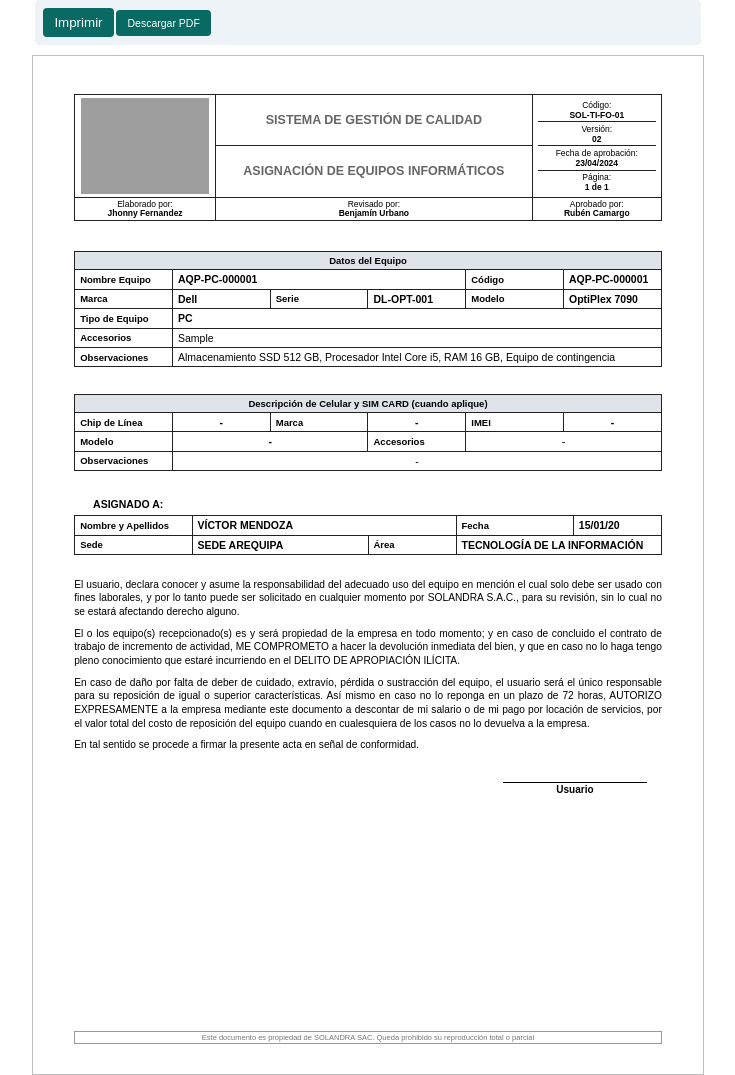
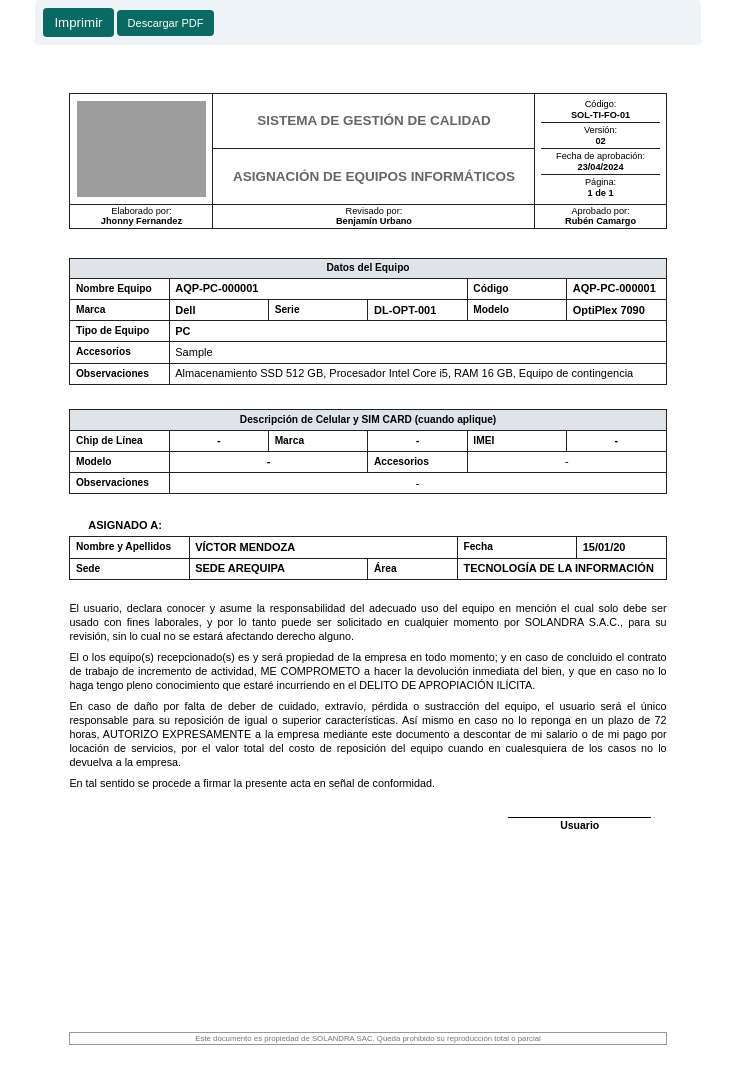
Before and after one commit to milagrosmmms23-bit/sigati_solandra, a PHP site: page /assignments/1/print in a window 1280 px wide. Shown: the whole page, without its empty margins (272-1007 px from the left). Run offline with PHP 8.4, Linux system fonts and the light colour scheme; a user stored in the database is signed in; data comes from the database, SQL or seed files in the repository; tables that the repository leaves empty hold one stand-in row (values such as "Sample post"); grey boxes are pictures that could not be loaded.

Commit message:
Quita borde exterior y agranda formato

```diff
--- a/app/Views/print.php
+++ b/app/Views/print.php
@@ -97,34 +97,34 @@ $assignmentCss = <<<'CSS'
 <style>
 @page{size:A4 portrait;margin:8mm}
 *{box-sizing:border-box}
-body{font-family:Arial,DejaVu Sans,sans-serif;color:#000;font-size:10.5px;margin:0;background:#fff}
+body{font-family:Arial,DejaVu Sans,sans-serif;color:#000;font-size:11px;margin:0;background:#fff}
 .print-actions{max-width:176mm;margin:0 auto 10px;padding:8px;background:#eef3f7;border-radius:4px}
 .print-actions a,.print-actions button{padding:7px 11px;border:0;border-radius:4px;text-decoration:none;background:#086a62;color:white;cursor:pointer}
-.quality-sheet{width:100%;max-width:178mm;min-height:270mm;margin:0 auto;background:#fff;border:1px solid #bfbfbf;padding:10mm 11mm 8mm;position:relative;display:block;overflow:hidden}
+.quality-sheet{width:100%;max-width:178mm;min-height:270mm;margin:0 auto;background:#fff;padding:10mm 10mm 8mm;position:relative;display:block;overflow:hidden}
 .quality-table{width:100%;border-collapse:collapse;table-layout:fixed}
-.quality-table td,.quality-table th{border:1px solid #222;padding:3px 5px;vertical-align:middle;line-height:1.18}
-.quality-header{margin-bottom:8mm}
+.quality-table td,.quality-table th{border:1px solid #222;padding:3.5px 5.5px;vertical-align:middle;line-height:1.2}
+.quality-header{margin-bottom:7.5mm}
 .quality-logo{width:24%;text-align:center;padding:0 4px;overflow:hidden}
 .solandra-logo{width:34mm;max-width:100%;height:auto;display:block;margin:0 auto}
-.quality-title{text-align:center;font-size:12.5px;font-weight:bold;color:#666;letter-spacing:0}
-.quality-subtitle{text-align:center;font-size:12.5px;font-weight:bold;color:#666;letter-spacing:0}
-.quality-meta{width:22%;font-size:8.5px;padding:0;line-height:1.06;text-align:center}
+.quality-title{text-align:center;font-size:13.5px;font-weight:bold;color:#666;letter-spacing:0}
+.quality-subtitle{text-align:center;font-size:13.5px;font-weight:bold;color:#666;letter-spacing:0}
+.quality-meta{width:22%;font-size:9.2px;padding:0;line-height:1.06;text-align:center}
 .quality-meta div{border-bottom:1px solid #222;padding:1.5px 3px;text-align:center}
 .quality-meta div:last-child{border-bottom:0}
-.quality-sign td{font-size:8.5px;height:auto;line-height:1.05;vertical-align:bottom;padding:2px 4px;color:#000;text-align:center}
+.quality-sign td{font-size:9.2px;height:auto;line-height:1.05;vertical-align:bottom;padding:2px 4px;color:#000;text-align:center}
 .quality-sign span{display:block;color:#000;text-decoration:none;text-align:center;font-weight:bold}
-.section-title{background:#dfe4ea;text-align:center;font-weight:bold;font-size:9.5px}
-.field-label{font-weight:bold;width:20%;font-size:9.5px}
+.section-title{background:#dfe4ea;text-align:center;font-weight:bold;font-size:10.2px}
+.field-label{font-weight:bold;width:20%;font-size:10.2px}
 .field-value{font-weight:bold}
 .dash{text-align:center!important}
-.equipment-table{margin-bottom:7mm;font-size:10.5px}
+.equipment-table{margin-bottom:6.5mm;font-size:11px}
 .equipment-table td{height:auto;min-height:0}
 .observations{height:12mm;vertical-align:middle;line-height:1.18}
-.assigned-title{font-weight:bold;margin:6mm 0 1.5mm 5mm;font-size:10.5px}
-.assigned-table{margin-bottom:6mm;font-size:10.5px}
-.legal-text{font-size:10.2px;line-height:1.34;text-align:justify;margin:0 0 2.1mm}
-.signature-line{width:38mm;border-top:1px solid #000;text-align:center;font-weight:bold;margin:8mm 4mm 6mm auto;padding-top:1px;font-size:10px}
-.quality-footer{border:1px solid #999;text-align:center;color:#777;font-size:7.5px;padding:1px;margin:0;position:absolute;left:11mm;right:11mm;bottom:8mm}
+.assigned-title{font-weight:bold;margin:5.5mm 0 1.5mm 5mm;font-size:11px}
+.assigned-table{margin-bottom:5.5mm;font-size:11px}
+.legal-text{font-size:10.8px;line-height:1.3;text-align:justify;margin:0 0 1.9mm}
+.signature-line{width:38mm;border-top:1px solid #000;text-align:center;font-weight:bold;margin:7mm 4mm 6mm auto;padding-top:1px;font-size:10.5px}
+.quality-footer{border:1px solid #999;text-align:center;color:#777;font-size:7.8px;padding:1px;margin:0;position:absolute;left:10mm;right:10mm;bottom:8mm}
 .return-title{text-align:center;font-weight:bold;font-size:14px;margin:8mm 0 4mm}
 .doc-table{width:100%;border-collapse:collapse;margin:4mm 0}
 .doc-table th,.doc-table td{border:1px solid #555;padding:5px;text-align:left;vertical-align:top}
--- a/app/Views/print_layout.php
+++ b/app/Views/print_layout.php
@@ -6,34 +6,34 @@
     <style>
 @page{size:A4 portrait;margin:8mm}
 *{box-sizing:border-box}
-body{font-family:Arial,DejaVu Sans,sans-serif;color:#000;font-size:10.5px;margin:0;background:#fff}
+body{font-family:Arial,DejaVu Sans,sans-serif;color:#000;font-size:11px;margin:0;background:#fff}
 .print-actions{max-width:176mm;margin:0 auto 10px;padding:8px;background:#eef3f7;border-radius:4px}
 .print-actions a,.print-actions button{padding:7px 11px;border:0;border-radius:4px;text-decoration:none;background:#086a62;color:white;cursor:pointer}
-.quality-sheet{width:100%;max-width:178mm;min-height:270mm;margin:0 auto;background:#fff;border:1px solid #bfbfbf;padding:10mm 11mm 8mm;position:relative;display:block;overflow:hidden}
+.quality-sheet{width:100%;max-width:178mm;min-height:270mm;margin:0 auto;background:#fff;padding:10mm 10mm 8mm;position:relative;display:block;overflow:hidden}
 .quality-table{width:100%;border-collapse:collapse;table-layout:fixed}
-.quality-table td,.quality-table th{border:1px solid #222;padding:3px 5px;vertical-align:middle;line-height:1.18}
-.quality-header{margin-bottom:8mm}
+.quality-table td,.quality-table th{border:1px solid #222;padding:3.5px 5.5px;vertical-align:middle;line-height:1.2}
+.quality-header{margin-bottom:7.5mm}
 .quality-logo{width:24%;text-align:center;padding:0 4px;overflow:hidden}
 .solandra-logo{width:34mm;max-width:100%;height:auto;display:block;margin:0 auto}
-.quality-title{text-align:center;font-size:12.5px;font-weight:bold;color:#666;letter-spacing:0}
-.quality-subtitle{text-align:center;font-size:12.5px;font-weight:bold;color:#666;letter-spacing:0}
-.quality-meta{width:22%;font-size:8.5px;padding:0;line-height:1.06;text-align:center}
+.quality-title{text-align:center;font-size:13.5px;font-weight:bold;color:#666;letter-spacing:0}
+.quality-subtitle{text-align:center;font-size:13.5px;font-weight:bold;color:#666;letter-spacing:0}
+.quality-meta{width:22%;font-size:9.2px;padding:0;line-height:1.06;text-align:center}
 .quality-meta div{border-bottom:1px solid #222;padding:1.5px 3px;text-align:center}
 .quality-meta div:last-child{border-bottom:0}
-.quality-sign td{font-size:8.5px;height:auto;line-height:1.05;vertical-align:bottom;padding:2px 4px;color:#000;text-align:center}
+.quality-sign td{font-size:9.2px;height:auto;line-height:1.05;vertical-align:bottom;padding:2px 4px;color:#000;text-align:center}
 .quality-sign span{display:block;color:#000;text-decoration:none;text-align:center;font-weight:bold}
-.section-title{background:#dfe4ea;text-align:center;font-weight:bold;font-size:9.5px}
-.field-label{font-weight:bold;width:20%;font-size:9.5px}
+.section-title{background:#dfe4ea;text-align:center;font-weight:bold;font-size:10.2px}
+.field-label{font-weight:bold;width:20%;font-size:10.2px}
 .field-value{font-weight:bold}
 .dash{text-align:center!important}
-.equipment-table{margin-bottom:7mm;font-size:10.5px}
+.equipment-table{margin-bottom:6.5mm;font-size:11px}
 .equipment-table td{height:auto;min-height:0}
 .observations{height:12mm;vertical-align:middle;line-height:1.18}
-.assigned-title{font-weight:bold;margin:6mm 0 1.5mm 5mm;font-size:10.5px}
-.assigned-table{margin-bottom:6mm;font-size:10.5px}
-.legal-text{font-size:10.2px;line-height:1.34;text-align:justify;margin:0 0 2.1mm}
-.signature-line{width:38mm;border-top:1px solid #000;text-align:center;font-weight:bold;margin:8mm 4mm 6mm auto;padding-top:1px;font-size:10px}
-.quality-footer{border:1px solid #999;text-align:center;color:#777;font-size:7.5px;padding:1px;margin:0;position:absolute;left:11mm;right:11mm;bottom:8mm}
+.assigned-title{font-weight:bold;margin:5.5mm 0 1.5mm 5mm;font-size:11px}
+.assigned-table{margin-bottom:5.5mm;font-size:11px}
+.legal-text{font-size:10.8px;line-height:1.3;text-align:justify;margin:0 0 1.9mm}
+.signature-line{width:38mm;border-top:1px solid #000;text-align:center;font-weight:bold;margin:7mm 4mm 6mm auto;padding-top:1px;font-size:10.5px}
+.quality-footer{border:1px solid #999;text-align:center;color:#777;font-size:7.8px;padding:1px;margin:0;position:absolute;left:10mm;right:10mm;bottom:8mm}
 .return-title{text-align:center;font-weight:bold;font-size:14px;margin:8mm 0 4mm}
 .doc-table{width:100%;border-collapse:collapse;margin:4mm 0}
 .doc-table th,.doc-table td{border:1px solid #555;padding:5px;text-align:left;vertical-align:top}
```
